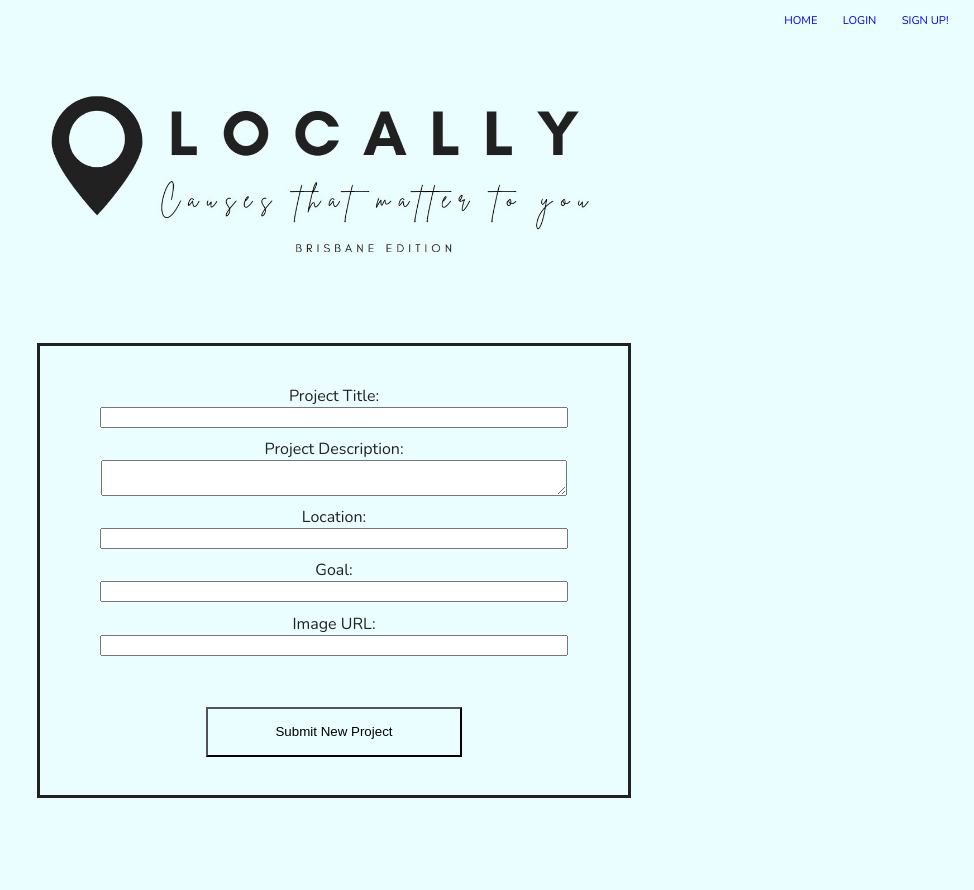
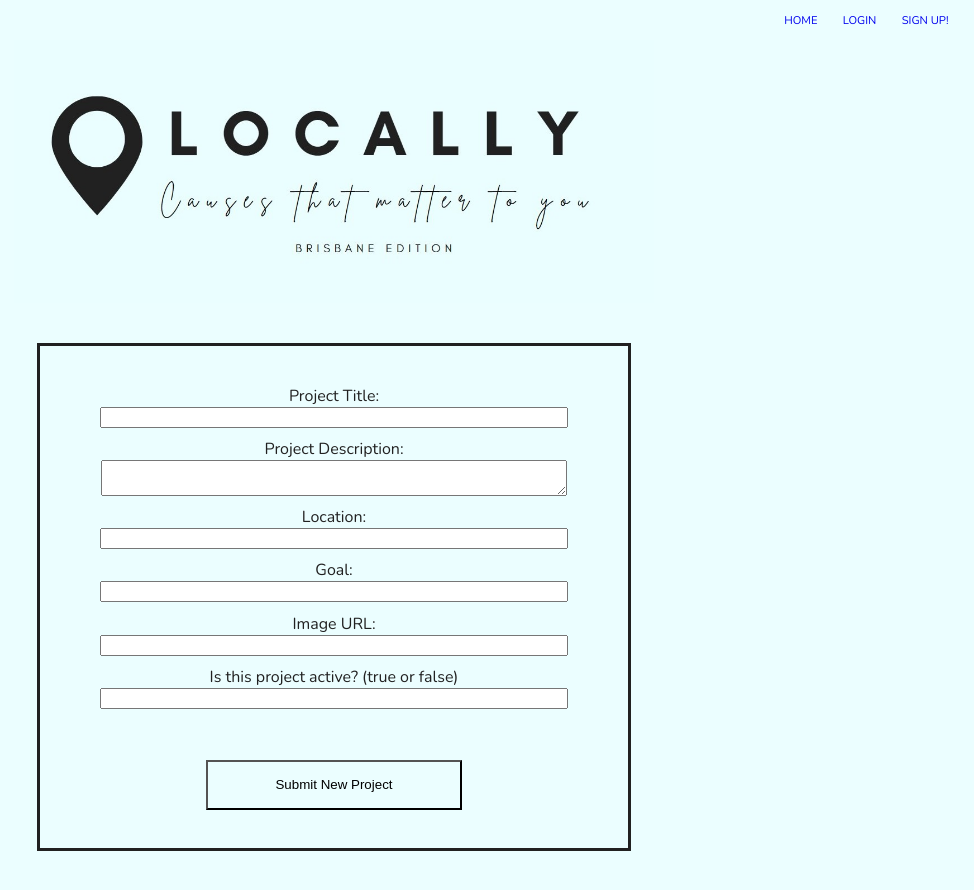
Before and after one commit to dalilakatialeo/locally_frontend, a React (Create React App) app: page /new-project in a window 1280 px wide. Shown: the top 890 px of the page, without its empty margins (306-1280 px from the left). Built offline with nearby package versions, Linux system fonts and the light colour scheme.

Commit message:
Update NewProjectForm.jsx

```diff
--- a/src/components/NewProjectForm/NewProjectForm.jsx
+++ b/src/components/NewProjectForm/NewProjectForm.jsx
@@ -92,6 +92,14 @@ const NewProjectForm = () => {
                 onChange={handleChange}
                 />
             </div>
+            <div>
+                <label htmlFor='is_open'>Is this project active? (true or false)</label>
+                <input
+                type='text'
+                id='is_open'
+                onChange={handleChange}
+                />
+            </div>
 
             <button className="submit-button"type='submit'>Submit New Project</button>
             </form>
```
